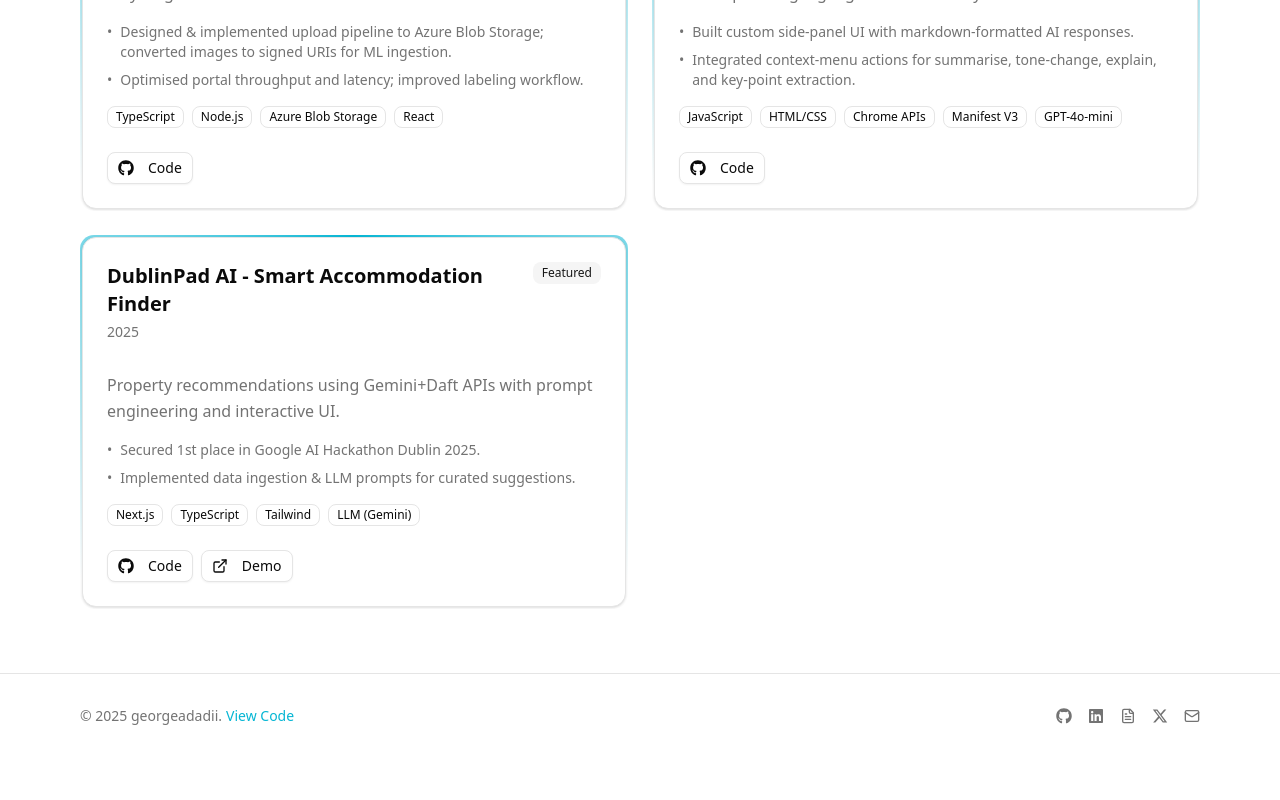
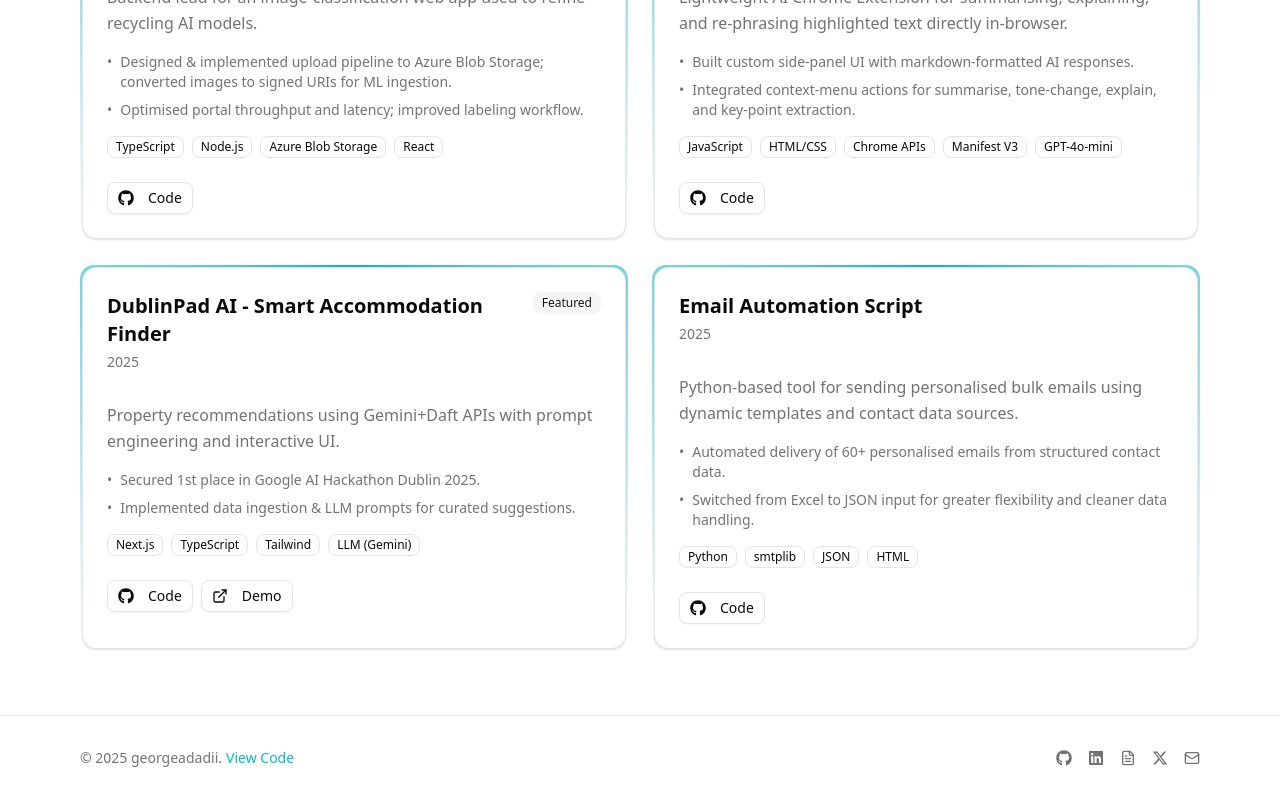
Before and after one commit to georgeadadii/personal-website, a Next.js app: page /projects in a window 1280 px wide. Shown: the part 486-1286 px from the top of the page. Before the commit the page ends 1244 px from the top, so only its background shows below. Built offline with nearby package versions, Linux system fonts and the light colour scheme.

Commit message:
Added email automation project

```diff
--- a/src/data/projects.ts
+++ b/src/data/projects.ts
@@ -103,4 +103,35 @@ export const PROJECTS: Project[] = [
     future: `Planned improvements include live integration with transport APIs to optimise by commute time,
     and a “group search” feature for students looking to rent together.`,
   },
+  {
+    slug: 'email-automation',
+    title: 'Email Automation Script',
+    year: '2025',
+    repo: 'https://github.com/georgeadadii/email-automation',
+    description:
+      'Python-based tool for sending personalised bulk emails using dynamic templates and contact data sources.',
+    highlights: [
+      'Automated delivery of 60+ personalised emails from structured contact data.',
+      'Switched from Excel to JSON input for greater flexibility and cleaner data handling.',
+    ],
+    tech: ['Python', 'smtplib', 'JSON', 'HTML'],
+    featured: false,
+
+    overview: `This lightweight Python utility was created to automate outreach emails with small personal touches
+  such as recipient names and university details. Initially built around Excel data sources,
+  the project later evolved to support JSON inputs for better portability and script simplicity.`,
+
+    challenges: [
+      'Ensuring each message rendered correctly from the HTML template.',
+      'Managing personalisation safely while maintaining consistent formatting across recipients.',
+    ],
+
+    outcomes: [
+      'Successfully sent automated batches of emails with individualised content in minutes.',
+      'Reduced manual workload and improved accuracy compared to manual copy–paste workflows.',
+    ],
+
+    future: `Planned improvements include adding Tally webhook integration to trigger automatic thank-you emails
+  and a dashboard for monitoring sent messages and delivery status.`,
+  },
 ]
```
